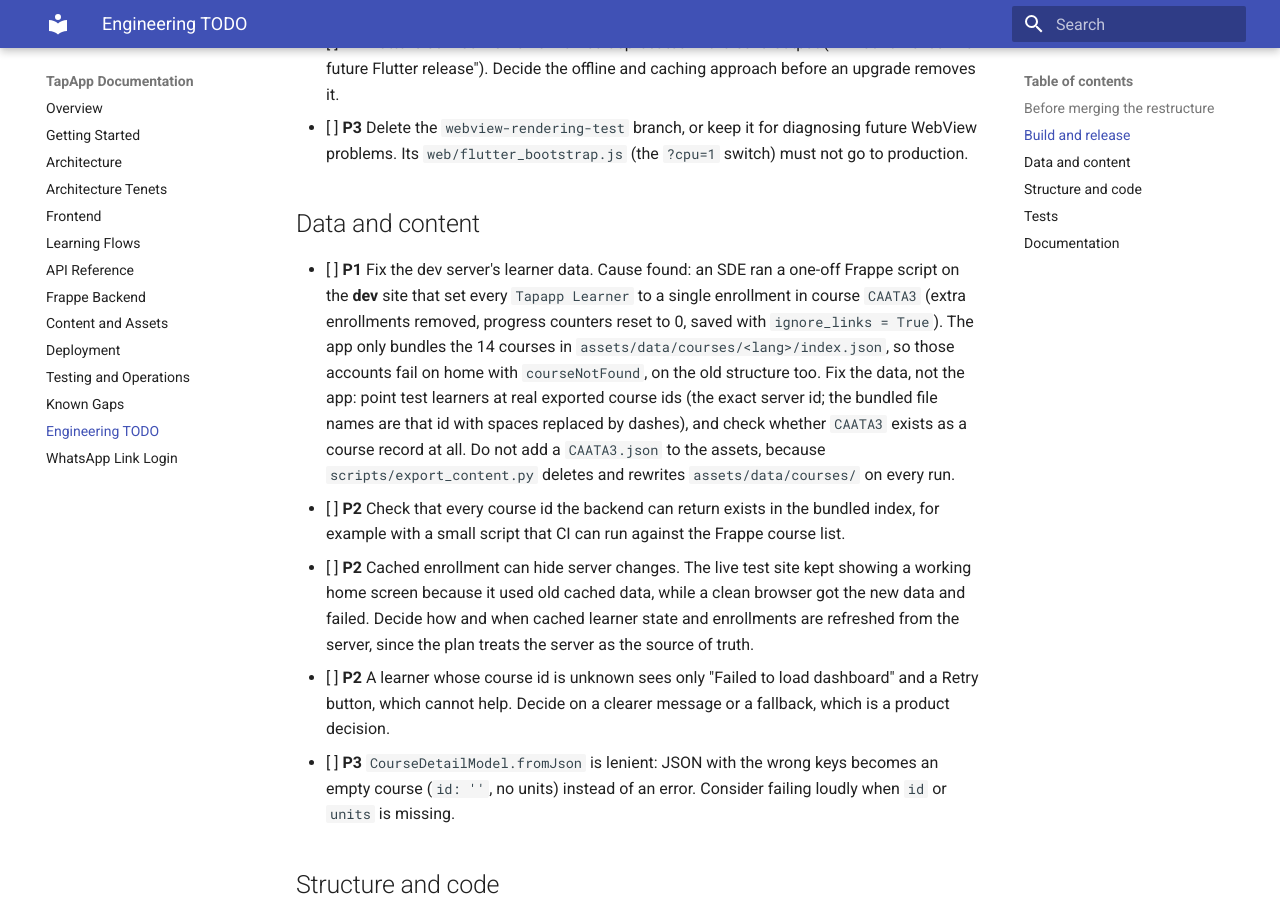
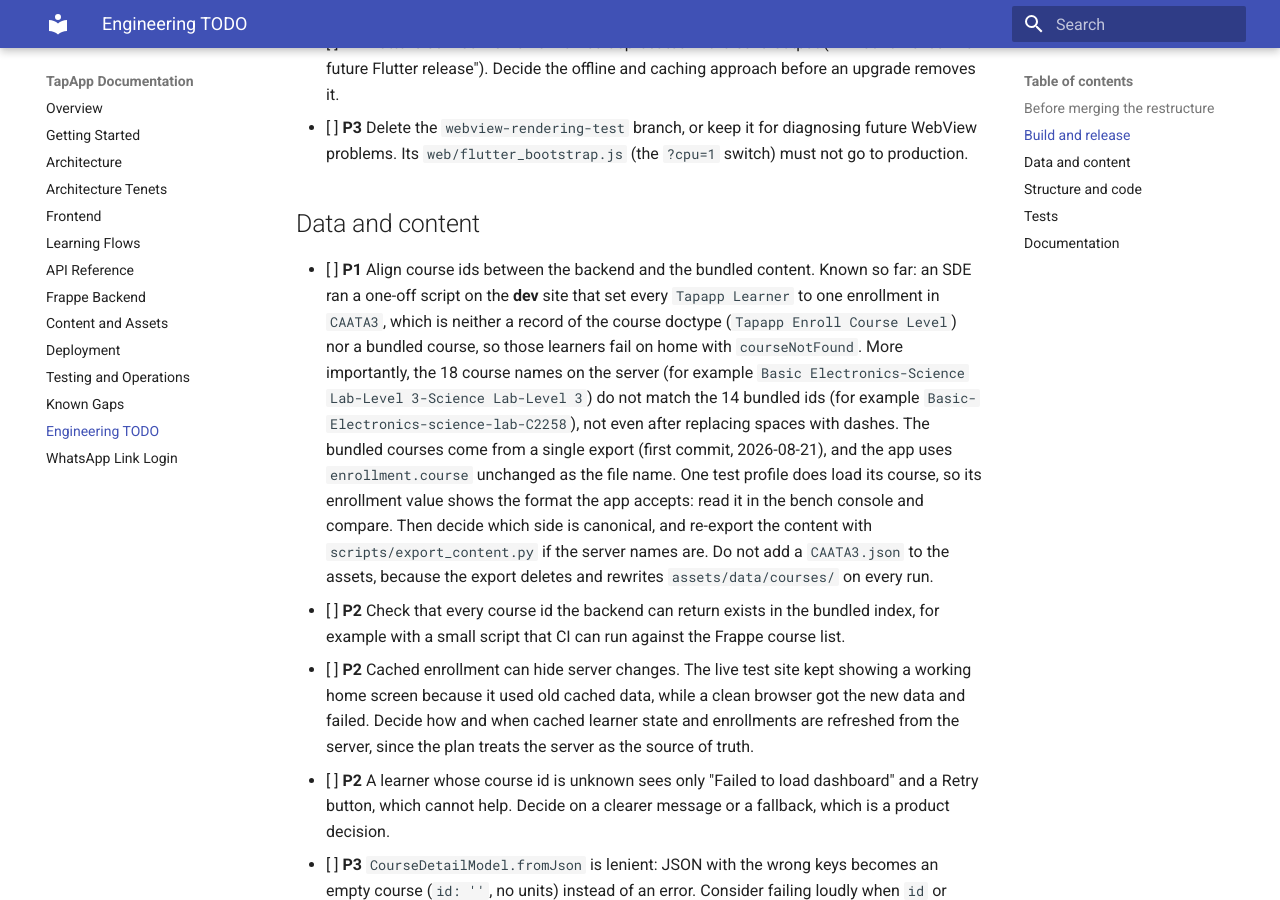
Before and after one commit to theapprenticeproject/flutter_native_webapp, an MkDocs documentation site: the page built from documentation/todo.md, in a window 1280 px wide and 900 px high, scrolled down 1315 px. Built offline with MkDocs 1.6.1 and Material for MkDocs 9.7.7, drawn with Linux system fonts in a browser that asks for light colours.

Commit message:
TODO: correct the course-id item (server names do not match bundled ids)
Co-Authored-By: Claude Sonnet 5.5 <noreply@anthropic.com>

```diff
--- a/documentation/todo.md
+++ b/documentation/todo.md
@@ -24,7 +24,7 @@ Priority: **P1** do before the next release or merge, **P2** soon, **P3** when c
 
 ## Data and content
 
-- [ ] **P1** Fix the dev server's learner data. Cause found: an SDE ran a one-off Frappe script on the **dev** site that set every `Tapapp Learner` to a single enrollment in course `CAATA3` (extra enrollments removed, progress counters reset to 0, saved with `ignore_links = True`). The app only bundles the 14 courses in `assets/data/courses/<lang>/index.json`, so those accounts fail on home with `courseNotFound`, on the old structure too. Fix the data, not the app: point test learners at real exported course ids (the exact server id; the bundled file names are that id with spaces replaced by dashes), and check whether `CAATA3` exists as a course record at all. Do not add a `CAATA3.json` to the assets, because `scripts/export_content.py` deletes and rewrites `assets/data/courses/` on every run.
+- [ ] **P1** Align course ids between the backend and the bundled content. Known so far: an SDE ran a one-off script on the **dev** site that set every `Tapapp Learner` to one enrollment in `CAATA3`, which is neither a record of the course doctype (`Tapapp Enroll Course Level`) nor a bundled course, so those learners fail on home with `courseNotFound`. More importantly, the 18 course names on the server (for example `Basic Electronics-Science Lab-Level 3-Science Lab-Level 3`) do not match the 14 bundled ids (for example `Basic-Electronics-science-lab-C2258`), not even after replacing spaces with dashes. The bundled courses come from a single export (first commit, 2026-08-21), and the app uses `enrollment.course` unchanged as the file name. One test profile does load its course, so its enrollment value shows the format the app accepts: read it in the bench console and compare. Then decide which side is canonical, and re-export the content with `scripts/export_content.py` if the server names are. Do not add a `CAATA3.json` to the assets, because the export deletes and rewrites `assets/data/courses/` on every run.
 - [ ] **P2** Check that every course id the backend can return exists in the bundled index, for example with a small script that CI can run against the Frappe course list.
 - [ ] **P2** Cached enrollment can hide server changes. The live test site kept showing a working home screen because it used old cached data, while a clean browser got the new data and failed. Decide how and when cached learner state and enrollments are refreshed from the server, since the plan treats the server as the source of truth.
 - [ ] **P2** A learner whose course id is unknown sees only "Failed to load dashboard" and a Retry button, which cannot help. Decide on a clearer message or a fallback, which is a product decision.
```
